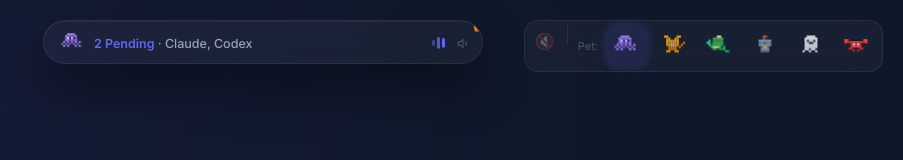
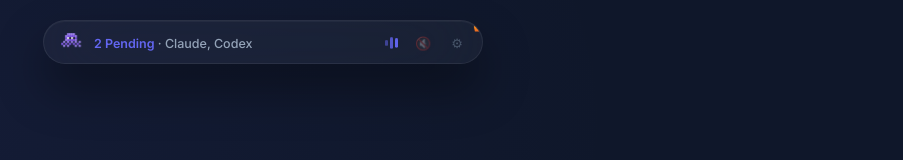
Before and after one commit to 0xxue/claude-island, an Electron app: page notification-ui-demo4/index.html in a window 1280 px wide. Both pictures are taken after a click on the button "Sound". Shown: the whole page, without its empty margins (377-1280 px from the left). Drawn offline with Linux system fonts and the light colour scheme.

Commit message:
fix: Demo 4 — move settings inside island, same as Demo 1
- Removed external pet selector bar
- Sound toggle (🔊) + gear icon (⚙) in pill header
- Settings popup inside island with pet selector
- Popup closes on outside click
- Consistent with Demo 1

Co-Authored-By: Claude Opus 4.6 (1M context) <noreply@anthropic.com>

```diff
--- a/notification-ui-demo4/index.html
+++ b/notification-ui-demo4/index.html
@@ -9,31 +9,6 @@
 <link rel="stylesheet" href="../modules/pet/pixel-pets.css">
 </head>
 <body>
-
-<!-- Settings Bar -->
-<div class="pet-selector" id="pet-selector">
-  <button class="sound-toggle" id="sound-toggle" title="Toggle Sound">🔊</button>
-  <div class="divider"></div>
-  <span class="selector-label">Pet:</span>
-  <button class="pet-option active" data-pet="octopus" title="Octopus">
-    <div class="pixel-pet octopus mini"><div class="sprite"></div></div>
-  </button>
-  <button class="pet-option" data-pet="cat" title="Cat">
-    <div class="pixel-pet cat mini"><div class="sprite"></div></div>
-  </button>
-  <button class="pet-option" data-pet="dragon" title="Dragon">
-    <div class="pixel-pet dragon mini"><div class="sprite"></div></div>
-  </button>
-  <button class="pet-option" data-pet="robot" title="Robot">
-    <div class="pixel-pet robot mini"><div class="sprite"></div></div>
-  </button>
-  <button class="pet-option" data-pet="ghost" title="Ghost">
-    <div class="pixel-pet ghost mini"><div class="sprite"></div></div>
-  </button>
-  <button class="pet-option" data-pet="crab" title="Crab">
-    <div class="pixel-pet crab mini"><div class="sprite"></div></div>
-  </button>
-</div>
 
 <div id="island" class="island island-circle">
   <!-- ═══ Circle: Pixel pet sleeping ═══ -->
@@ -58,7 +33,24 @@
         <span></span><span></span><span></span>
       </div>
       <div class="pill-icons">
-        <svg width="13" height="13" viewBox="0 0 24 24" fill="none" stroke="currentColor" stroke-width="2"><polygon points="11 5 6 9 2 9 2 15 6 15 11 19 11 5"></polygon><path d="M15.54 8.46a5 5 0 0 1 0 7.07"></path></svg>
+        <button class="icon-btn" id="sound-toggle" title="Sound">🔊</button>
+        <button class="icon-btn" id="settings-btn" title="Settings">⚙</button>
+      </div>
+    </div>
+
+    <!-- Settings Popup -->
+    <div class="settings-popup" id="settings-popup" style="display:none;">
+      <div class="popup-title">Settings</div>
+      <div class="popup-section">
+        <span class="popup-label">Choose Pet</span>
+        <div class="popup-pets">
+          <button class="pet-option active" data-pet="octopus"><div class="pixel-pet octopus mini"><div class="sprite"></div></div></button>
+          <button class="pet-option" data-pet="cat"><div class="pixel-pet cat mini"><div class="sprite"></div></div></button>
+          <button class="pet-option" data-pet="dragon"><div class="pixel-pet dragon mini"><div class="sprite"></div></div></button>
+          <button class="pet-option" data-pet="robot"><div class="pixel-pet robot mini"><div class="sprite"></div></div></button>
+          <button class="pet-option" data-pet="ghost"><div class="pixel-pet ghost mini"><div class="sprite"></div></div></button>
+          <button class="pet-option" data-pet="crab"><div class="pixel-pet crab mini"><div class="sprite"></div></div></button>
+        </div>
       </div>
     </div>
   </header>
--- a/notification-ui-demo4/script.js
+++ b/notification-ui-demo4/script.js
@@ -57,7 +57,7 @@ function updatePetState(eventType, toolName) {
   zzz.style.display = (petState === 'idle' || petState === 'sleeping') ? 'block' : 'none';
 }
 
-// Sound Toggle
+// ═══ Sound Toggle ═══
 var soundBtn = document.getElementById('sound-toggle');
 soundBtn.addEventListener('click', function(e) {
   e.stopPropagation();
@@ -68,7 +68,25 @@ soundBtn.addEventListener('click', function(e) {
   if (on) sound.play('click');
 });
 
-// Pet Selector
+// ═══ Settings Popup ═══
+var settingsBtn = document.getElementById('settings-btn');
+var settingsPopup = document.getElementById('settings-popup');
+var popupOpen = false;
+
+settingsBtn.addEventListener('click', function(e) {
+  e.stopPropagation();
+  popupOpen = !popupOpen;
+  settingsPopup.style.display = popupOpen ? 'block' : 'none';
+});
+
+document.addEventListener('click', function(e) {
+  if (popupOpen && !settingsPopup.contains(e.target) && e.target !== settingsBtn) {
+    popupOpen = false;
+    settingsPopup.style.display = 'none';
+  }
+});
+
+// ═══ Pet Selector (inside popup) ═══
 document.querySelectorAll('.pet-option').forEach(function(btn) {
   btn.addEventListener('click', function(e) {
     e.stopPropagation();
--- a/notification-ui-demo4/style.css
+++ b/notification-ui-demo4/style.css
@@ -39,37 +39,59 @@ body {
   overflow: hidden;
 }
 
-/* ═══ Pet Selector ═══ */
-.pet-selector {
-  position: fixed;
-  top: 20px;
-  right: 20px;
-  display: flex;
-  gap: 4px;
-  background: var(--glass);
+/* ═══ In-island Controls ═══ */
+.icon-btn {
+  width: 26px; height: 26px;
+  border: none; background: transparent;
+  border-radius: 8px; font-size: 13px;
+  cursor: pointer; transition: all 0.2s;
+  display: flex; align-items: center; justify-content: center;
+  color: var(--text-dim);
+}
+.icon-btn:hover { background: var(--glass-hover); color: var(--text); }
+.icon-btn.muted { opacity: 0.3; }
+
+/* ═══ Settings Popup ═══ */
+.settings-popup {
+  position: absolute;
+  top: 48px;
+  right: 8px;
+  background: rgba(15, 23, 42, 0.95);
   backdrop-filter: blur(20px);
   border: 1px solid var(--glass-border);
   border-radius: 14px;
-  padding: 4px;
-  z-index: 10000;
+  padding: 12px;
+  z-index: 100;
+  min-width: 210px;
+  box-shadow: 0 12px 40px rgba(0,0,0,0.5);
+  animation: popupIn 0.25s var(--ease);
 }
 
-.pet-option {
-  width: 32px;
-  height: 32px;
-  border: none;
-  background: transparent;
-  border-radius: 10px;
-  font-size: 18px;
-  cursor: pointer;
-  transition: all 0.2s;
-  display: flex;
-  align-items: center;
-  justify-content: center;
+@keyframes popupIn {
+  from { opacity: 0; transform: translateY(-6px) scale(0.95); }
+  to { opacity: 1; transform: translateY(0) scale(1); }
 }
 
+.popup-title {
+  font-size: 10px; font-weight: 600;
+  color: var(--text-dim); text-transform: uppercase;
+  letter-spacing: 1px; margin-bottom: 10px;
+}
+
+.popup-section { margin-bottom: 6px; }
+.popup-label { font-size: 11px; color: var(--text-dim); display: block; margin-bottom: 6px; }
+
+.popup-pets { display: flex; gap: 4px; flex-wrap: wrap; }
+
+.pet-option {
+  width: 34px; height: 34px;
+  border: none; background: transparent;
+  border-radius: 8px; cursor: pointer;
+  transition: all 0.2s;
+  display: flex; align-items: center; justify-content: center;
+}
 .pet-option:hover { background: var(--glass-hover); }
-.pet-option.active { background: var(--accent-soft); box-shadow: 0 0 8px var(--accent-glow); }
+.pet-option.active { background: var(--accent-soft); box-shadow: 0 0 6px var(--accent-glow); }
 
 /* ═══ Pet Container ═══ */
 .pet-container {
@@ -499,38 +521,7 @@ body {
 }
 
 /* Pet selector styling */
-.sound-toggle {
-  width: 32px;
-  height: 32px;
-  border: none;
-  background: transparent;
-  border-radius: 10px;
-  font-size: 16px;
-  cursor: pointer;
-  transition: all 0.2s;
-  display: flex;
-  align-items: center;
-  justify-content: center;
-  opacity: 0.8;
-}
-
-.sound-toggle:hover { background: var(--glass-hover); opacity: 1; }
-.sound-toggle.muted { opacity: 0.3; }
-
-.divider {
-  width: 1px;
-  height: 20px;
-  background: var(--glass-border);
-  margin: 0 2px;
-}
-
-.selector-label {
-  font-size: 11px;
-  color: var(--text-dim);
-  padding: 0 4px;
-  display: flex;
-  align-items: center;
-}
+/* (old external styles removed) */
 
 .pet-option {
   width: 42px;
```
